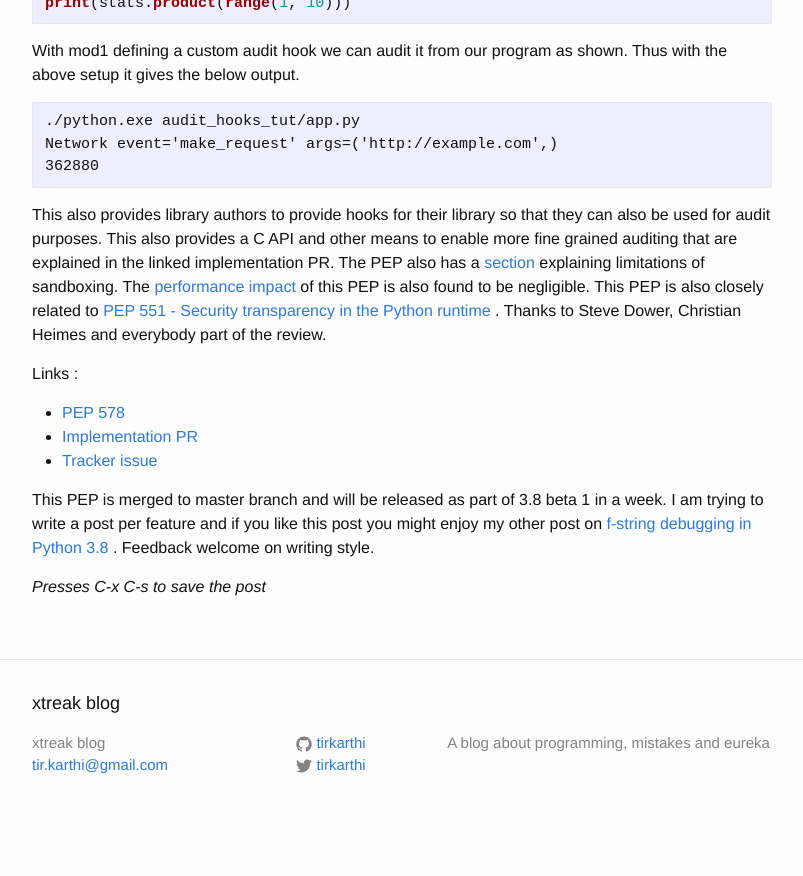
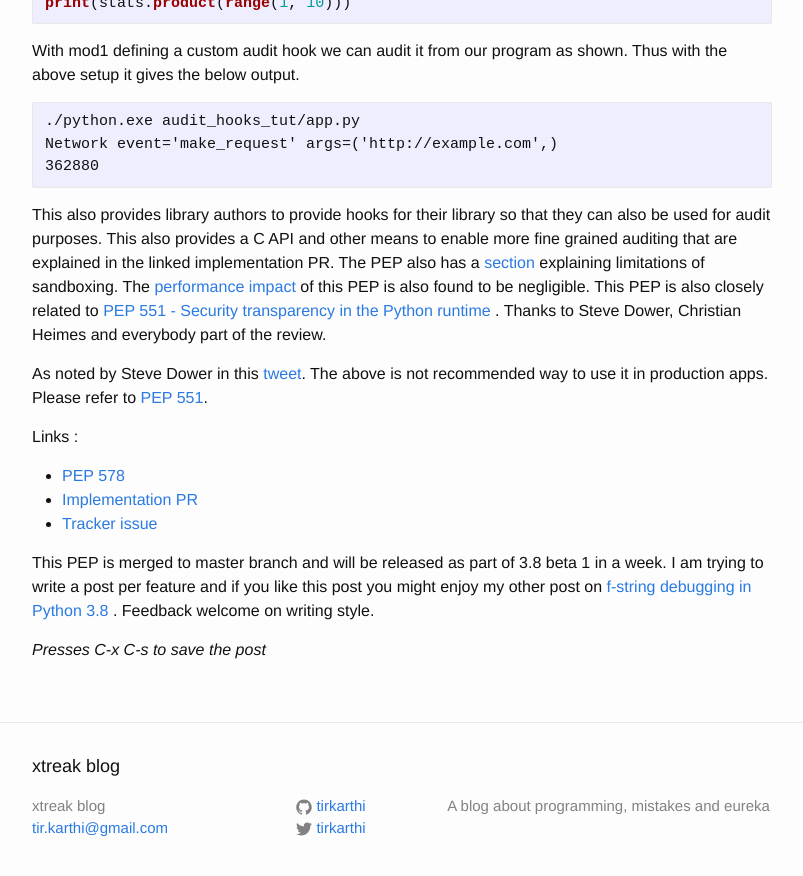
Before and after one commit to tirkarthi/tirkarthi.github.io, a Jekyll site: the page built from _posts/2019-05-24-pep-578-overview.md, in a window 1280 px wide and 900 px high, scrolled down 3980 px. Shown: the top 876 px of the window, without its empty margins (238-1041 px from the left). Built offline with Jekyll 4.4.1, drawn with Linux system fonts in a browser that asks for light colours; comment, search, counter and statistics services are not loaded; before the commit the page ends 4817 px from its top, so only the background shows below that.

Commit message:
Add correction note and link PEP 551

```diff
--- a/_posts/2019-05-24-pep-578-overview.md
+++ b/_posts/2019-05-24-pep-578-overview.md
@@ -154,6 +154,8 @@ Network event='make_request' args=('http://example.com',)
 
 This also provides library authors to provide hooks for their library so that they can also be used for audit purposes. This also provides a C API and other means to enable more fine grained auditing that are explained in the linked implementation PR. The PEP also has a [section](https://www.python.org/dev/peps/pep-0578/#why-not-a-sandbox) explaining limitations of sandboxing. The [performance impact](https://www.python.org/dev/peps/pep-0578/#performance-impact) of this PEP is also found to be negligible. This PEP is also closely related to [PEP 551 - Security transparency in the Python runtime](https://www.python.org/dev/peps/pep-0551/) . Thanks to Steve Dower, Christian Heimes  and everybody part of the review.
 
+As noted by Steve Dower in this [tweet](https://twitter.com/zooba/status/1131938368248352773). The above is not recommended way to use it in production apps. Please refer to [PEP 551](https://www.python.org/dev/peps/pep-0551/).
+
 Links :
 
 * [PEP 578](https://www.python.org/dev/peps/pep-0578/#why-not-a-sandbox)
```
